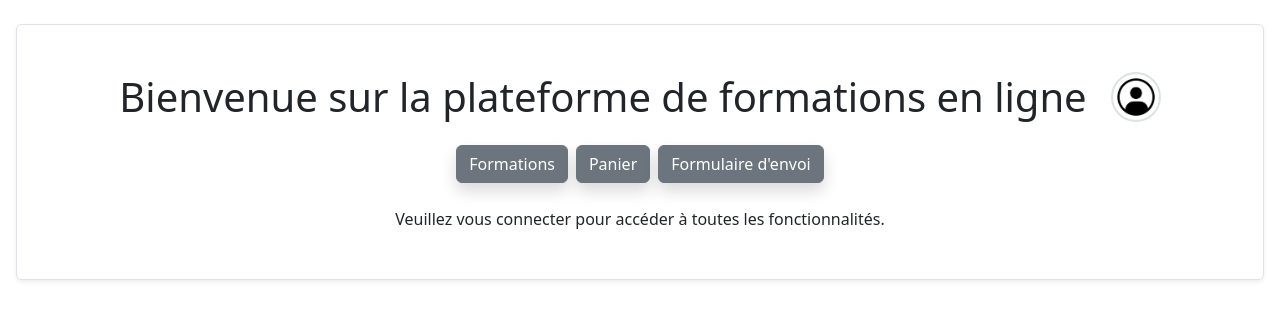
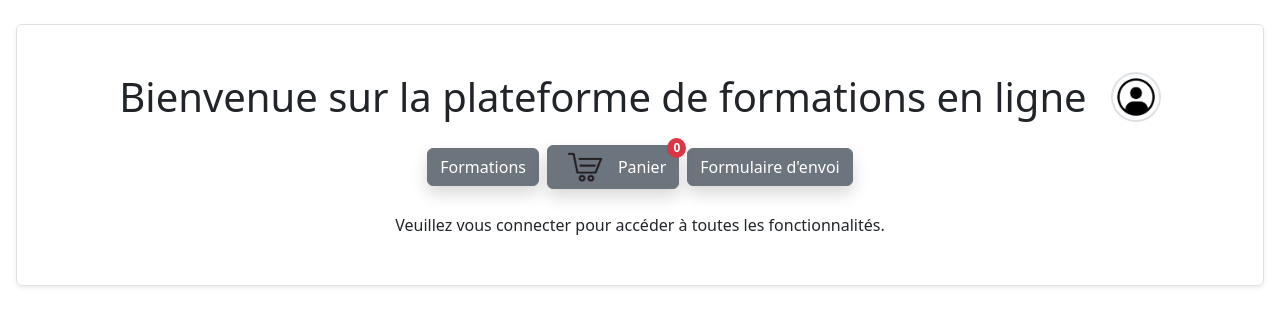
Before and after one commit to DavidDevB/trainings-front-app, an Angular app: page /cart in a window 1280 px wide. Shown: the top 326 px of the page. Built offline with nearby package versions, Linux system fonts and the light colour scheme.

Commit message:
working on removing item from cart since adding the notif icon

```diff
--- a/src/app/app.html
+++ b/src/app/app.html
@@ -7,7 +7,7 @@
   </div>
   <div class="d-flex gap-2 align-items-center justify-content-center mb-4">
       <button class="btn btn-secondary shadow" routerLink="/trainings" >Formations</button>
-      <button class="btn btn-secondary shadow" routerLink="/cart" >Panier</button>
+      <button class="btn btn-secondary shadow d-flex align-items-center gap-2 cart" routerLink="/cart" ><img src="assets/icon-shopping-cart.png" alt="Cart Icon" class="icon-cart" style="width: 50px; height: auto; cursor: pointer;"  />Panier<span class="badge bg-danger text-white">{{cartItemCount}}</span></button>
       <button class="btn btn-secondary shadow" routerLink="/form" >Formulaire d'envoi</button>
   </div>
   @if (!isConnected) {
--- a/src/app/app.ts
+++ b/src/app/app.ts
@@ -1,4 +1,4 @@
-import { Component, signal } from '@angular/core';
+import { Component, signal, afterNextRender } from '@angular/core';
 import { RouterOutlet, RouterLink} from '@angular/router';
 import { CartService } from './services/cart.service';
 import { UserIcon } from "./components/user-icon.component/user-icon.component";
@@ -16,12 +16,16 @@ export class App {
 
   isConnected: boolean = false;
   dropDownVisible: boolean = false;
+  cartItemCount: number = 0;
 
   constructor(public cartService: CartService) {
+    afterNextRender(() => {
     if (typeof localStorage !== 'undefined') {
       const user = localStorage.getItem('connectedUser');
       this.isConnected = !!user;
     }
+    this.cartItemCount = this.cartService.getCartContent().length;
+    });
   }
 
   onConnectionSuccess(connected: boolean) {
--- a/src/app/services/cart.service.ts
+++ b/src/app/services/cart.service.ts
@@ -35,7 +35,7 @@ export class CartService {
   removeFromCart(id: number) {
     const index = localStorage.getItem('cart') ? JSON.parse(localStorage.getItem('cart')!).findIndex((item: Training) => item.id === id) : -1;
     if (index !== -1) {
-      this.trainingsInCart[index].quantity!--;
+      this.trainingsInCart[index].quantity!--; //VERIFIER POURQUOI UNDEFINED READING QUANTITY AU REMOVE FROM CART
       localStorage.setItem('cart', JSON.stringify(this.trainingsInCart));
       if (JSON.parse(localStorage.getItem('cart')!)[index].quantity === 0) {
         this.trainingsInCart.splice(index, 1);
```
